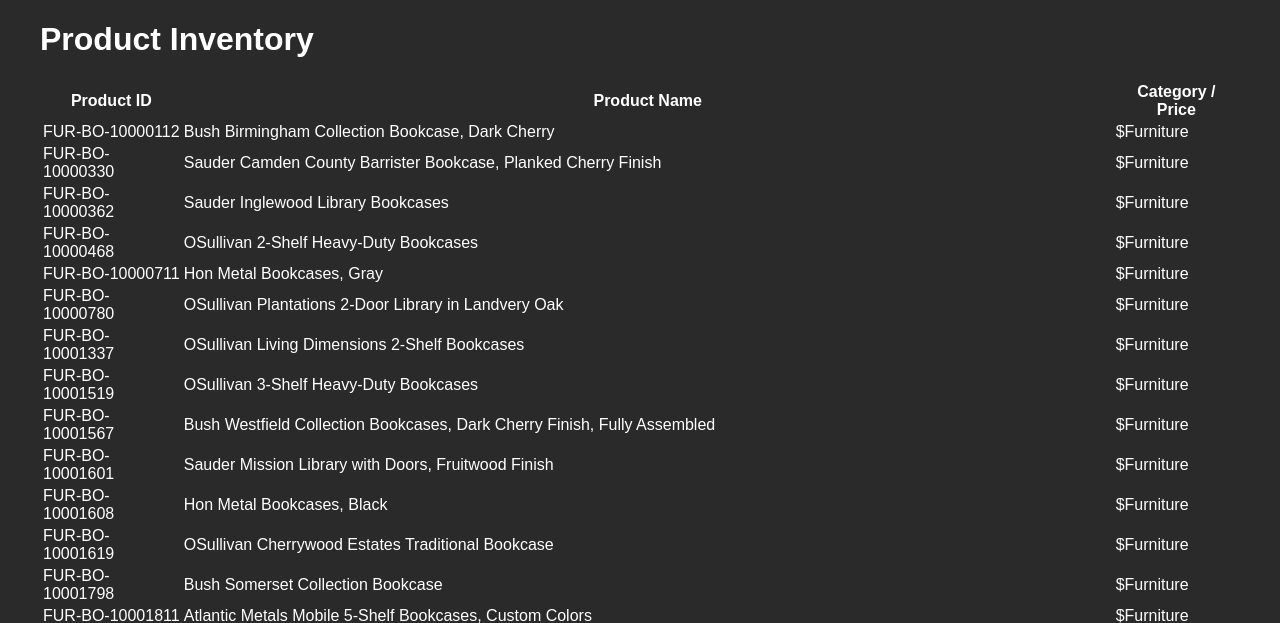
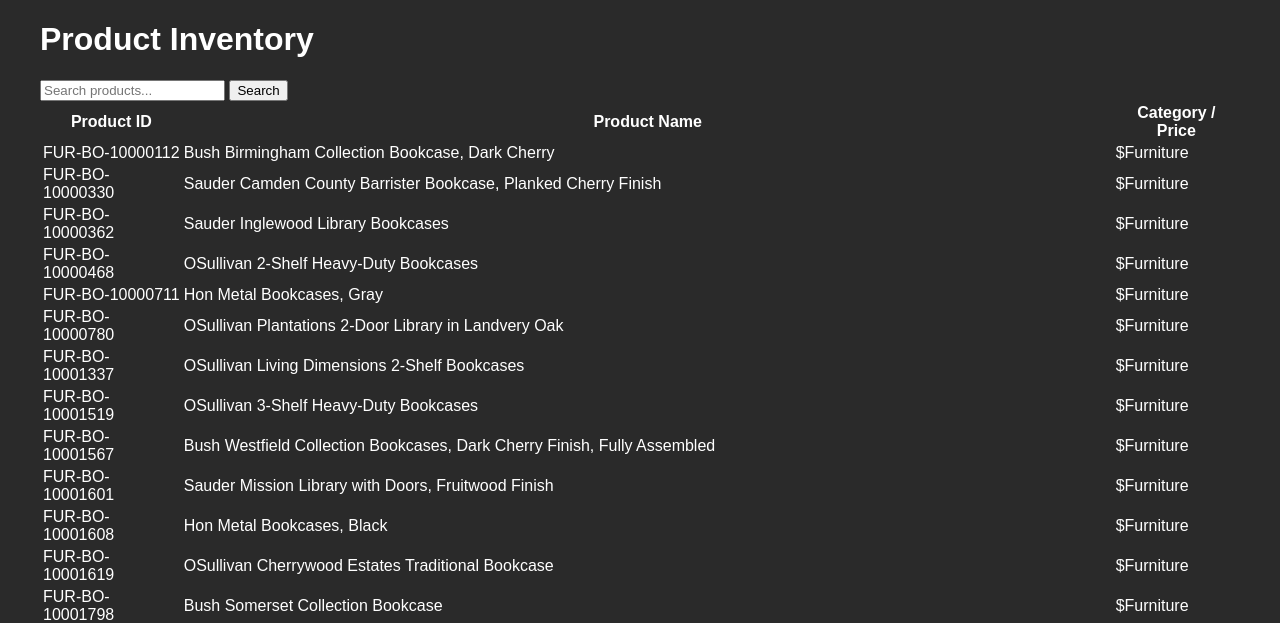
Before and after one commit to SnehChaudhari/dataset-project, a Flask app: page /products in a window 1280 px wide. Shown: the part 58-681 px from the top of the page. Run offline with Flask 3, Linux system fonts and the light colour scheme; data comes from the database, SQL or seed files in the repository.

Commit message:
add product search filtering with SQL LIKE queries

```diff
--- a/app.py
+++ b/app.py
@@ -1,5 +1,5 @@
 import sqlite3
-from flask import Flask, render_template, g
+from flask import Flask, render_template, request, g
 
 # initialise the Flask application
 app = Flask(__name__)
@@ -26,11 +26,19 @@ def home():
 # products page route: fetches and displays all products
 @app.route('/products')
 def products():
+    search_query = request.args.get('search', '').strip()
     db = get_db()
     cursor = db.cursor()
-    cursor.execute('SELECT * FROM products')
+
+    if search_query:
+        # search for products matching user's input
+        cursor.execute('SELECT * FROM products WHERE product_name LIKE ?', ('%' + search_query + '%',))
+    else:
+        # return all products if no search term is provided
+        cursor.execute('SELECT * FROM products')
+
     product_list = cursor.fetchall()
-    return render_template('products.html', products=product_list)
+    return render_template('products.html', products=product_list, search_query=search_query)
 
 @app.route('/orders')
 def orders():
--- a/templates/products.html
+++ b/templates/products.html
@@ -10,6 +10,14 @@
         {% include 'nav.html' %}
 
         <h1>Product Inventory</h1>
+
+        <form action="/products" method="GET" class="search-form">
+            <input type="text" name="search" placeholder="Search products..." value="{{ search_query }}">
+            <button type="submit">Search</button>
+            {% if search_query %}
+                <a href="/products" class="'clear-btn">Clear</a>
+            {% endif %}
+        </form>
 
         <table>
             <thead>
@@ -26,6 +34,10 @@
                     <td>{{ product[1] }}</td>
                     <td>${{ product[2] }}</td>
                 </tr>
+                {% else %}
+                <tr>
+                    <td colspan="3">No products found matching '{{ search_query }}'</td>
+                </tr>
                 {% endfor %}
             </tbody>
         </table>
```
